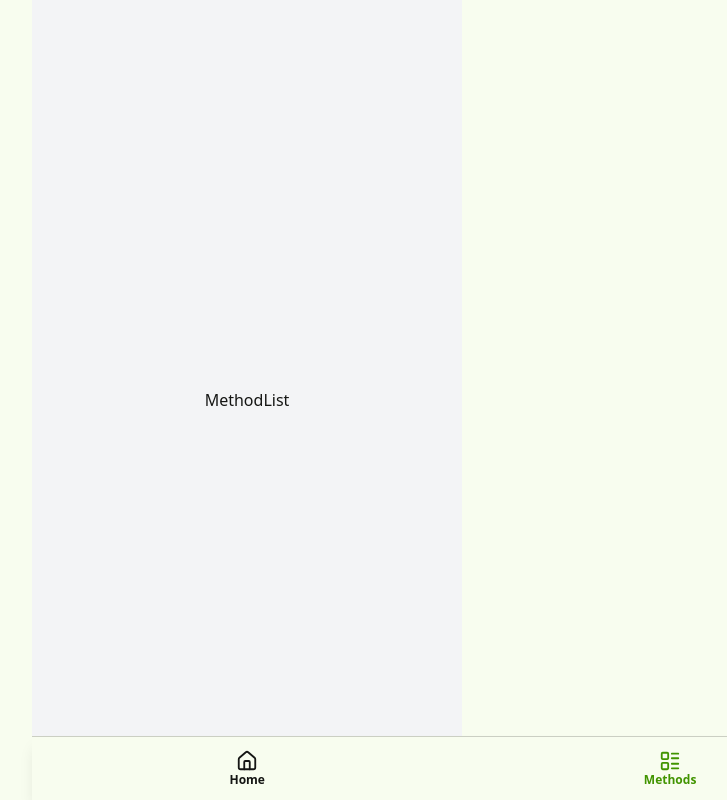
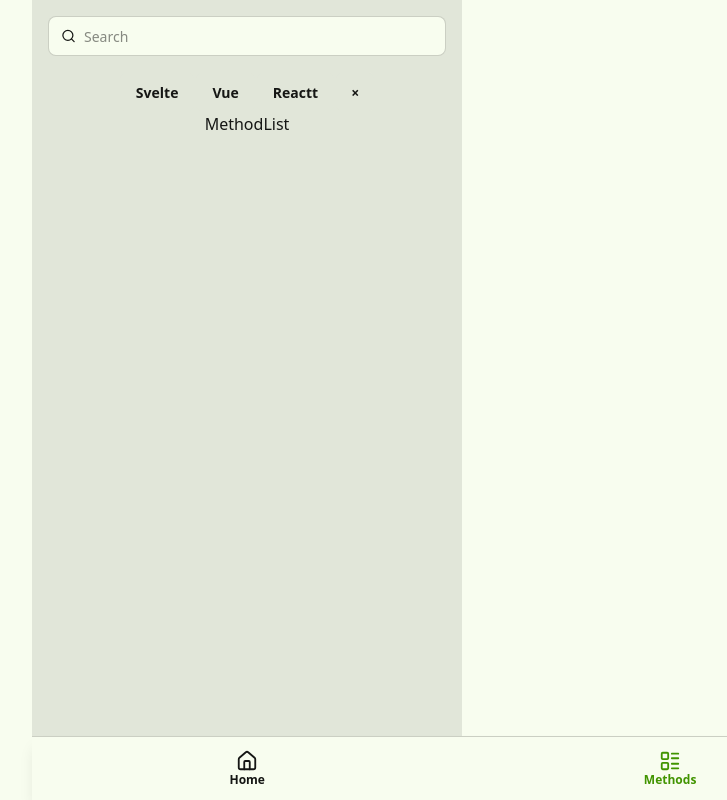
Before and after one commit to JustMangoo/GoGreen, a React (Vite) app: page /methods in a window 1280 px wide. Shown: the whole page, without its empty margins (393-1120 px from the left). Built offline with nearby package versions, Linux system fonts and the light colour scheme.

Commit message:
feat: enhance layout and styling for Home, MethodDetails, MethodList, and Profile pages

```diff
--- a/src/pages/Home.tsx
+++ b/src/pages/Home.tsx
@@ -1,6 +1,9 @@
 export default function Home() {
   return (
-    <div className="flex flex-col items-center justify-center min-h-screen bg-gray-100">
+    <div
+      className="flex flex-col items-center justify-start min-h-screen bg-base-200 p-4
+    "
+    >
       <h1 className="text-4xl font-bold mb-4 text-primary">
         Welcome to GoGreen!
       </h1>
--- a/src/pages/MethodDetails.tsx
+++ b/src/pages/MethodDetails.tsx
@@ -1,6 +1,6 @@
 export default function MethodDetails() {
   return (
-    <div className="">
+    <div className="flex flex-col items-center justify-start min-h-screen bg-base-200 p-4">
       <p>MethodDetails</p>
     </div>
   );
--- a/src/pages/MethodList.tsx
+++ b/src/pages/MethodList.tsx
@@ -1,6 +1,33 @@
+import { Search } from "lucide-react";
+
 export default function MethodList() {
   return (
-    <div className="flex flex-col items-center justify-center min-h-screen bg-gray-100">
+    <div className="flex flex-col items-center justify-start min-h-screen bg-base-200 p-4">
+      <label className="input w-full">
+        <Search className="input-icon" size={16} />
+        <input type="search" required placeholder="Search" />
+      </label>
+      <form className="btn-group mt-4">
+        <input
+          className="btn"
+          type="checkbox"
+          name="frameworks"
+          aria-label="Svelte"
+        />
+        <input
+          className="btn"
+          type="checkbox"
+          name="frameworks"
+          aria-label="Vue"
+        />
+        <input
+          className="btn"
+          type="checkbox"
+          name="frameworks"
+          aria-label="Reactt"
+        />
+        <input className="btn btn-square" type="reset" value="×" />
+      </form>
       <p>MethodList</p>
     </div>
   );
--- a/src/pages/Profile.tsx
+++ b/src/pages/Profile.tsx
@@ -1,6 +1,6 @@
 export default function Profile() {
   return (
-    <div className="flex flex-col items-center justify-center min-h-screen bg-gray-100">
+    <div className="flex flex-col items-center justify-start min-h-screen bg-base-200 p-4">
       <p>Profile</p>
     </div>
   );
```
